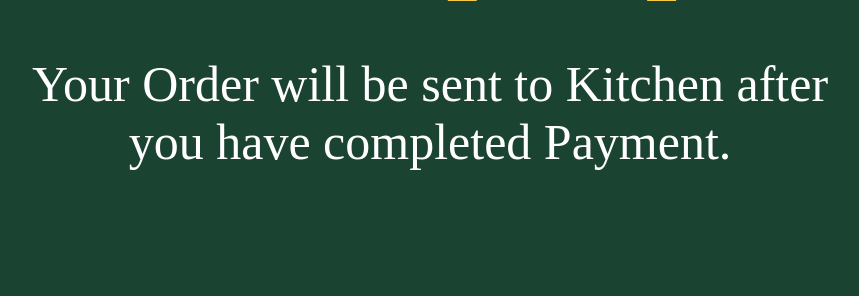
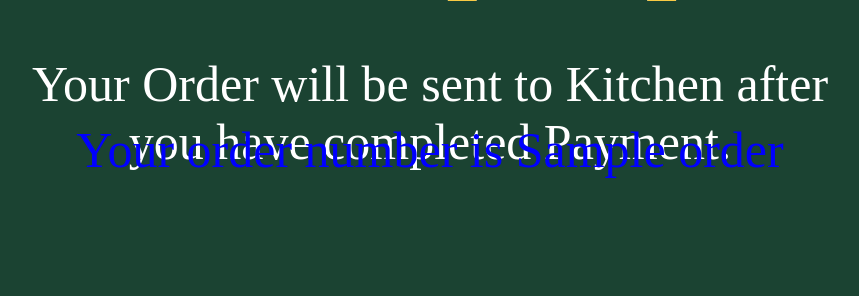
Before and after one commit to AnshulGoyal589/McDonald-s-Kiosk-System, a Node server app: template views/pages/cash.ejs in a window 1280 px wide; the page is wider, and only the part inside the window is pictured. Shown: the part 307-603 px from the top of that part, without its empty margins (210-1069 px from the left). Run offline with Node 20, Linux system fonts and the light colour scheme; the template is opened without the code that fills it: most values are stand-ins (such as "Sample title", 1, 10 or a date in 2020); some libraries are stand-ins or nearby versions.

Commit message:
Update cash.ejs

```diff
--- a/views/pages/cash.ejs
+++ b/views/pages/cash.ejs
@@ -21,6 +21,7 @@
 <body style="background-color: #1b4332;" >
     <img src="../../public/images/mcdonalds-logo.png" alt="">
     <div>Your Order will be sent to Kitchen after you have completed Payment.</div>
+    <div style='color:blue' >Your order number is <%=order%></div>
 
 </body>
 </html>
```
